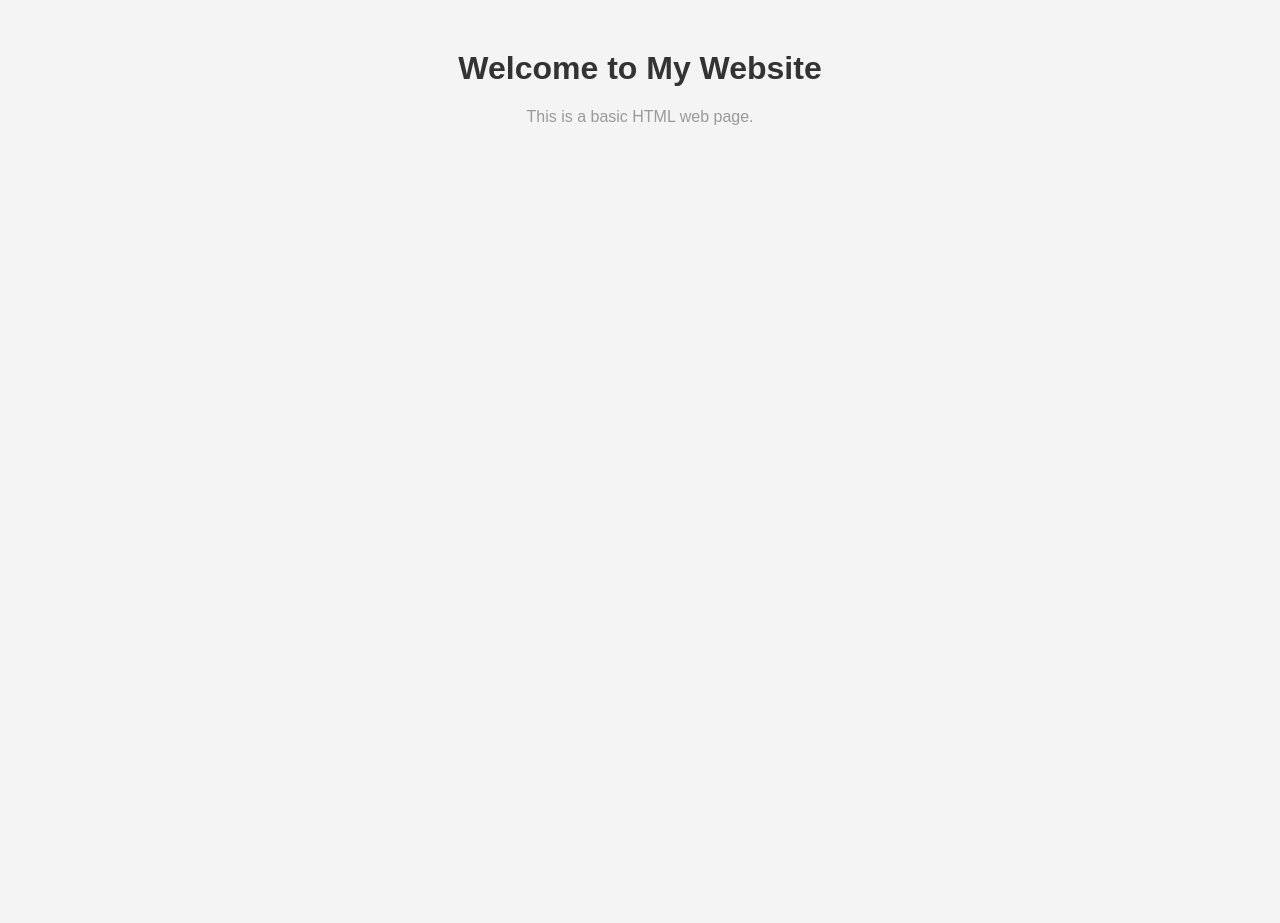
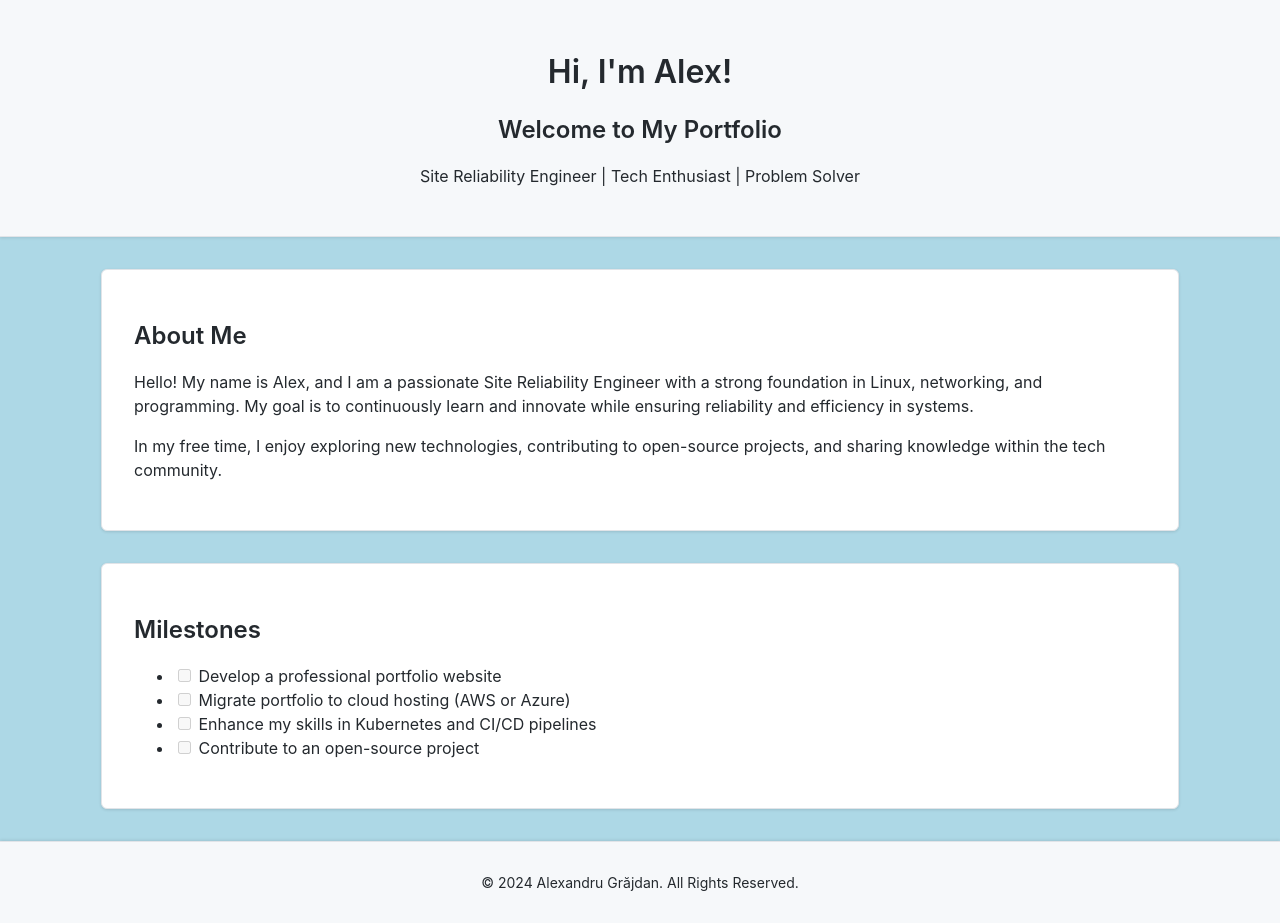
Before and after one commit to alexgrajdan/alexgrajdan.github.io, a plain HTML site: page index.html in a window 1280 px wide. Before the commit the page ends 800 px from the top, so only its background shows below. Drawn offline with Linux system fonts and the light colour scheme.

Commit message:
Main website code added with basic elements.

```diff
--- a/index.html
+++ b/index.html
@@ -3,12 +3,40 @@
 <head>
     <meta charset="UTF-8">
     <meta name="viewport" content="width=device-width, initial-scale=1.0">
-    <title>Basic Web Page</title>
+    <title>Portfolio - [Your Name]</title>
     <link rel="stylesheet" href="styles.css">
 </head>
 <body>
-    <h1>Welcome to My Website</h1>
-    <p>This is a basic HTML web page.</p>
+    <header>
+        <h1>Hi, I'm Alex!</h1>
+        <h2>Welcome to My Portfolio</h2>
+        <p>Site Reliability Engineer | Tech Enthusiast | Problem Solver</p>
+    </header>
+
+    <main>
+        <section id="about">
+            <h2>About Me</h2>
+            <p>Hello! My name is Alex, and I am a passionate Site Reliability Engineer with a strong foundation in Linux, networking, and programming. My goal is to continuously learn and innovate while ensuring reliability and efficiency in systems.</p>
+            <p>In my free time, I enjoy exploring new technologies, contributing to open-source projects, and sharing knowledge within the tech community.</p>
+        </section>
+
+        <section id="milestones">
+            <h2>Milestones</h2>
+            <ul>
+                <li><input type="checkbox" id="milestone1" disabled> <label for="milestone1">Develop a professional portfolio website</label></li>
+                <li><input type="checkbox" id="milestone2" disabled> <label for="milestone2">Migrate portfolio to cloud hosting (AWS or Azure)</label></li>
+                <li><input type="checkbox" id="milestone3" disabled> <label for="milestone3">Enhance my skills in Kubernetes and CI/CD pipelines</label></li>
+                <li><input type="checkbox" id="milestone4" disabled> <label for="milestone4">Contribute to an open-source project</label></li>
+            </ul>
+        </section>
+
+        <!--TODO contact section-->
+    </main>
+
+    <footer>
+        <p>&copy; 2024 Alexandru Grăjdan. All Rights Reserved.</p>
+    </footer>
+
     <script src="script.js"></script>
 </body>
 </html>
--- a/script.js
+++ b/script.js
@@ -1,5 +1,22 @@
-// script.js
+document.addEventListener('DOMContentLoaded', function() {
+    // Function to change the background color of the body
+    function changeBackgroundColor(color) {
+        document.body.style.backgroundColor = color;
+    }
 
-document.addEventListener('DOMContentLoaded', function() {
-    console.log('The DOM is fully loaded and parsed');
+    // Example usage: Change background color to lightblue
+    changeBackgroundColor('lightblue');
+
+    // Function to display an alert when a button is clicked
+    function setupButtonClickAlert(buttonId, message) {
+        const button = document.getElementById(buttonId);
+        if (button) {
+            button.addEventListener('click', function() {
+                alert(message);
+            });
+        }
+    }
+
+    // Example usage: Setup alert for a button with id 'myButton'
+    setupButtonClickAlert('myButton', 'Button was clicked!');
 });
--- a/styles.css
+++ b/styles.css
@@ -1,20 +1,67 @@
-/* styles.css */
+/* GitHub-inspired theme */
+:root {
+    --color-bg: #ffffff;
+    --color-text: #24292e;
+    --color-header: #24292e;
+    --color-border: #e1e4e8;
+    --color-accent: #0366d6;
+    --color-section-bg: #f6f8fa;
+}
 
 body {
-    font-family: Arial, sans-serif;
+    font-family: -apple-system, BlinkMacSystemFont, 'Segoe UI', Roboto, Oxygen, Ubuntu, Cantarell, sans-serif;
+    background-color: var(--color-bg);
+    color: var(--color-text);
     margin: 0;
     padding: 0;
-    background-color: #f4f4f4;
+    line-height: 1.5;
 }
 
-h1 {
-    color: #333;
-    text-align: center;
-    margin-top: 50px;
+h1, h2, h3 {
+    color: var(--color-header);
+    font-weight: 600;
+    margin: 1rem 0;
 }
 
-p {
-    color: #999;
+header {
+    background-color: var(--color-section-bg);
+    padding: 2rem 1rem;
     text-align: center;
-    margin-top: 20px;
+    border-bottom: 1px solid var(--color-border);
+    box-shadow: 0 1px 3px rgba(0,0,0,0.1);
 }
+
+footer {
+    background-color: var(--color-section-bg);
+    text-align: center;
+    padding: 1rem;
+    border-top: 1px solid var(--color-border);
+    font-size: 0.875rem;
+    box-shadow: 0 -1px 3px rgba(0,0,0,0.1);
+}
+
+section {
+    padding: 2rem;
+    margin: 2rem auto;
+    max-width: 1012px;
+    background-color: var(--color-bg);
+    border: 1px solid var(--color-border);
+    border-radius: 6px;
+    box-shadow: 0 1px 3px rgba(0,0,0,0.12);
+}
+
+a {
+    color: var(--color-accent);
+    text-decoration: none;
+}
+
+a:hover {
+    text-decoration: underline;
+}
+
+@media (max-width: 768px) {
+    section {
+        margin: 1rem;
+        padding: 1rem;
+    }
+}
```
